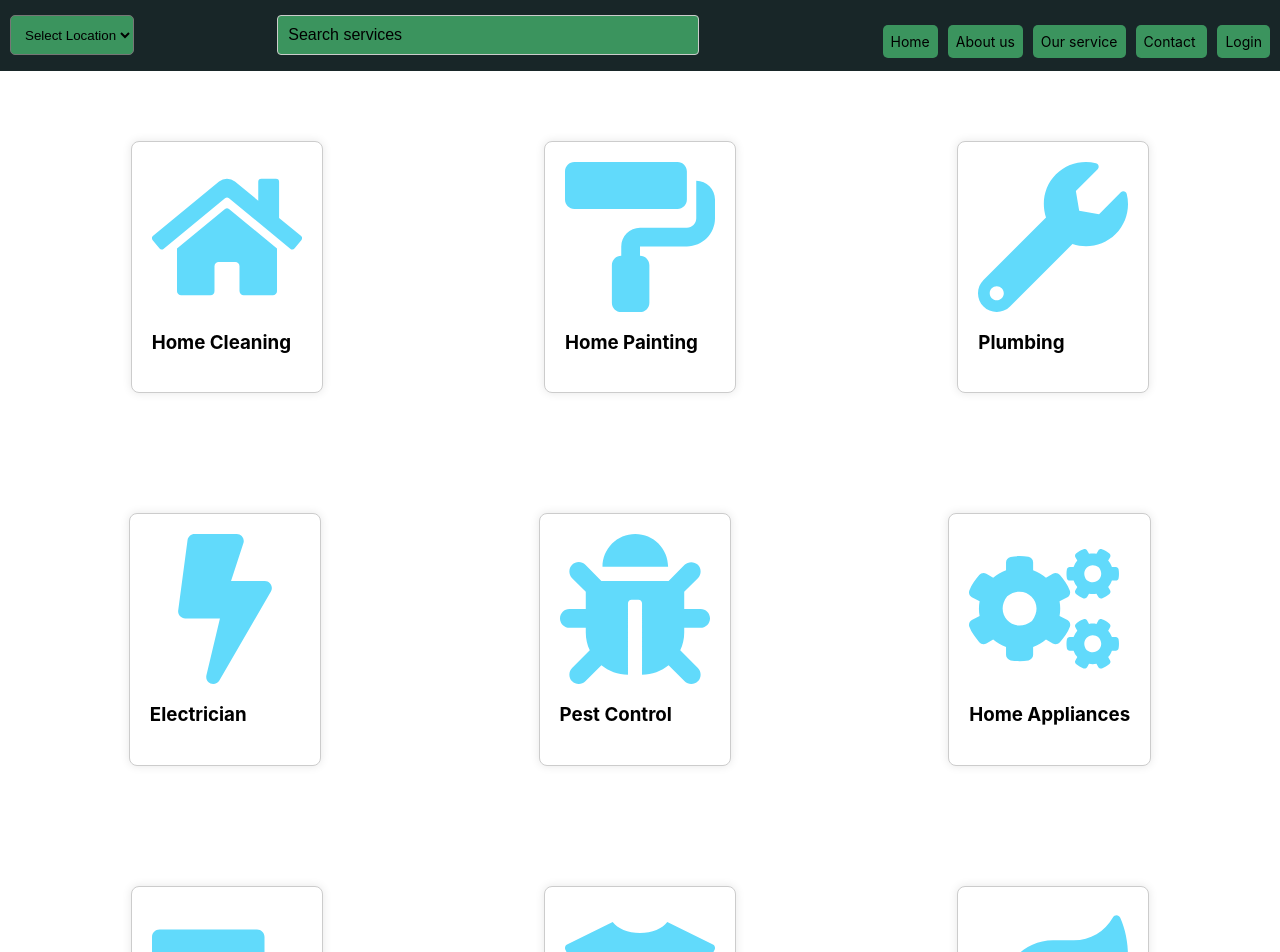
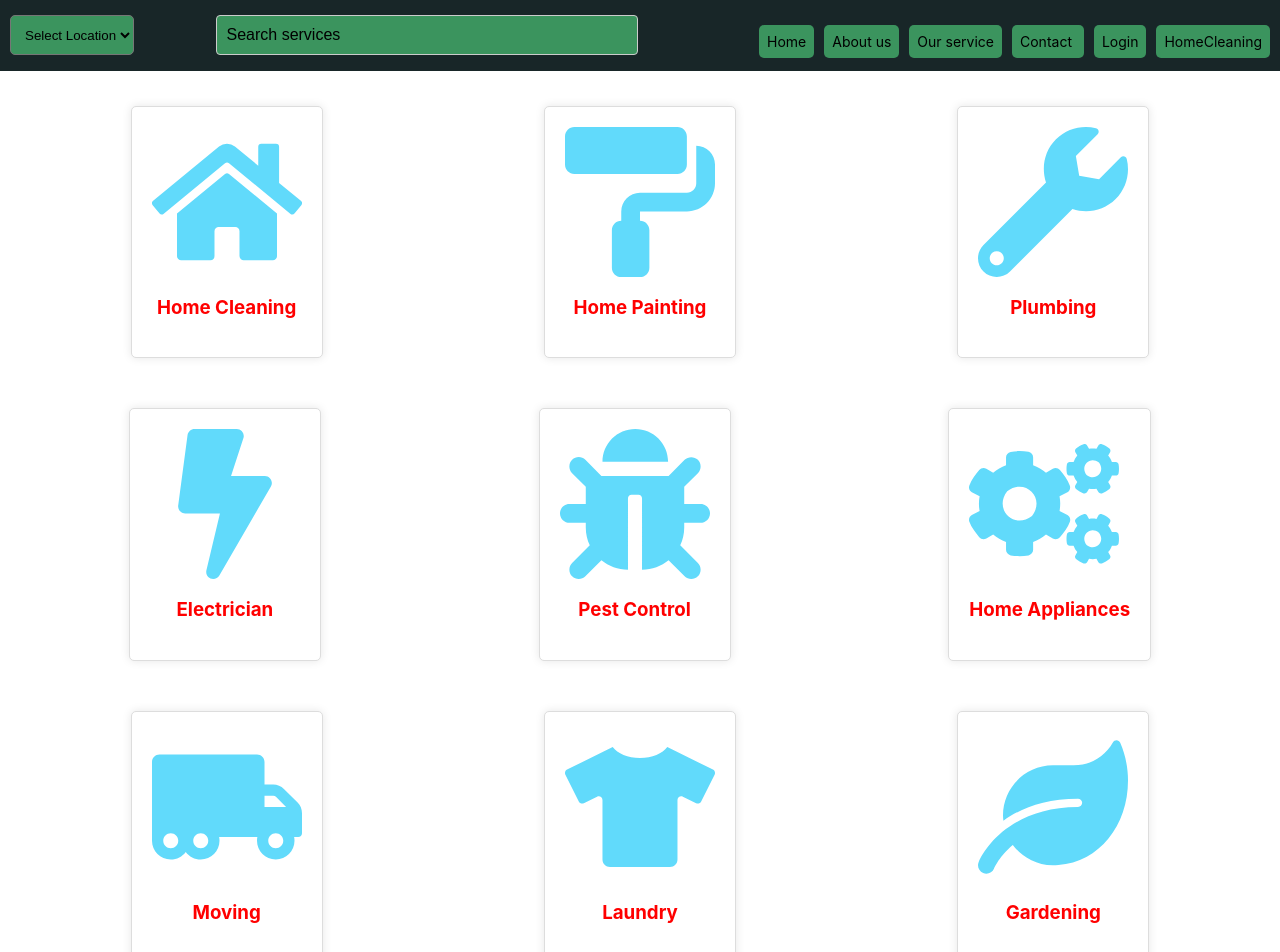
Before and after one commit to Karan5663/Homeseva, a React (Create React App) app: page /Ourservices in a window 1280 px wide. Shown: the top 952 px of the page. Built offline with nearby package versions, Linux system fonts and the light colour scheme.

Commit message:
commit 5
HomeCleaning and its css

```diff
--- a/src/App.js
+++ b/src/App.js
@@ -1,12 +1,12 @@
 import React from "react";
 import {BrowserRouter as Router, Route,Routes} from "react-router-dom";
-//import Home from './Home';
 import Home from './Home';
 import Login from "./Login";
 import Signup from "./Signup";
 import AboutUsPage from "./aboutus";
 import Contact from "./Contact";
 import Ourservices from "./Ourservices";
+import HomeCleaning from "./HomeCleaning";
 const App =() =>{
 
   return(
@@ -19,6 +19,7 @@ const App =() =>{
         <Route path="/aboutus"element={<AboutUsPage/>}/>
         <Route path="/Contact"element={<Contact/>}/>
         <Route path="/Ourservices"element={<Ourservices/>}/>
+        <Route path="/HomeCleaning"element={<HomeCleaning/>}/>
       </Routes>
     </Router>
   );
--- /dev/null
+++ b/src/HomeCleaning.css
@@ -0,0 +1,20 @@
+/* Customize styles as needed */
+.service-container {
+    display: flex;
+    flex-wrap: wrap;
+    justify-content: space-around;
+    margin: 20px;
+  }
+
+  .service-card {
+    text-align: center;
+    margin: 15px;
+    padding: 20px;
+    border: 1px solid #ddd;
+    border-radius: 5px;
+  }
+
+  .icon {
+    font-size: 24px;
+    margin-bottom: 10px;
+  }
--- /dev/null
+++ b/src/HomeCleaning.js
@@ -0,0 +1,40 @@
+import React from 'react';
+import { FaHome } from 'react-icons/fa';
+import { Link } from 'react-router-dom'; // Import Link from react-router-dom
+import Layout from './layout';
+import './HomeCleaning.css';
+
+function HomeCleaning() {
+  return (
+    <Layout>
+      <div className="service-container">
+        <div className="service-card">
+          <FaHome className="icon" />
+          <h3>Home Deep Cleaning</h3>
+        </div>
+
+        <div className="service-card">
+          <FaHome className="icon" />
+          <h3>Bathroom Cleaning</h3>
+        </div>
+
+        <div className="service-card">
+          <FaHome className="icon" />
+          <h3>Kitchen Cleaning</h3>
+        </div>
+
+        <div className="service-card">
+          <FaHome className="icon" />
+          <h3>Window Cleaning</h3>
+        </div>
+
+        <div className="service-card">
+          <FaHome className="icon" />
+          <h3>Exterior Cleaning</h3>
+        </div>
+      </div>
+    </Layout>
+  );
+}
+
+export default HomeCleaning;
--- a/src/Ourservices.js
+++ b/src/Ourservices.js
@@ -1,61 +1,131 @@
+// import React from 'react';
+// import { FaHome, FaPaintRoller, FaWrench, FaBolt, FaBug, FaCogs, FaTruckMoving, FaTshirt, FaLeaf } from 'react-icons/fa';
+// import './Services.css';
+// import Layout from './layout';
+// import { Link } from 'react-router-dom';
+// function Ourservices() {
+//   return (
+//     <Layout>
+//     <div className="services-container1">
+//     <div className="service-card">
+//     <Link> <FaHome className="icon" /></Link>
+//         <h3>Home Cleaning</h3>
+//         <nav>
+//          <ul> <Link to ="/HomeCleaning">"."</Link> </ul>
+//         </nav>
+//       </div>
+
+//       <div className="service-card">
+//       <Link><FaPaintRoller className="icon" /></Link>
+//         <h3>Home Painting</h3>
+//       </div>
+
+//       <div className="service-card">
+//       <Link> <FaWrench className="icon" /></Link>
+//         <h3>Plumbing</h3>
+//       </div>
+//     </div>
+//     <div className="services-container2">
+//       <div className="service-card">
+//       <Link> <FaBolt className="icon" /></Link>
+//         <h3>Electrician</h3>
+//       </div>
+
+//       <div className="service-card">
+//       <Link><FaBug className="icon" /></Link>
+//         <h3>Pest Control</h3>
+//       </div>
+
+//       <div className="service-card">
+//       <Link> <FaCogs className="icon" /></Link>
+//         <h3>Home Appliances</h3>
+//       </div>
+//     </div>
+//     <div className="services-container3">
+//       <div className="service-card">
+//       <Link> <FaTruckMoving className="icon" /></Link>
+//         <h3>Moving</h3>
+//       </div>
+
+//       <div className="service-card">
+//       <Link><FaTshirt className="icon" /></Link>
+//         <h3>Laundry</h3>
+//       </div>
+
+//       <div className="service-card">
+//       <Link> <FaLeaf className="icon" /></Link>
+//         <h3>Gardening</h3>
+//       </div>
+//       </div>
+//     </Layout>
+//   );
+// }
+
+// export default Ourservices;
+
+//*********************** */
+
 import React from 'react';
 import { FaHome, FaPaintRoller, FaWrench, FaBolt, FaBug, FaCogs, FaTruckMoving, FaTshirt, FaLeaf } from 'react-icons/fa';
 import './Services.css';
 import Layout from './layout';
 import { Link } from 'react-router-dom';
+
 function Ourservices() {
   return (
     <Layout>
-    <div className="services-container1">
-    <div className="service-card">
-    <Link> <FaHome className="icon" /></Link>
-        <h3>Home Cleaning</h3>
+      <div className="services-container1">
+        <Link to="/HomeCleaning" className="service-card">
+          <FaHome className="icon" />
+          <h3>Home Cleaning</h3>
+        </Link>
+
+        <Link to="/HomePainting" className="service-card">
+          <FaPaintRoller className="icon" />
+          <h3>Home Painting</h3>
+        </Link>
+
+        <Link to="/Plumbing" className="service-card">
+          <FaWrench className="icon" />
+          <h3>Plumbing</h3>
+        </Link>
       </div>
 
-      <div className="service-card">
-      <Link><FaPaintRoller className="icon" /></Link>
-        <h3>Home Painting</h3>
+      <div className="services-container2">
+        <Link to="/Electrician" className="service-card">
+          <FaBolt className="icon" />
+          <h3>Electrician</h3>
+        </Link>
+
+        <Link to="/PestControl" className="service-card">
+          <FaBug className="icon" />
+          <h3>Pest Control</h3>
+        </Link>
+
+        <Link to="/HomeAppliances" className="service-card">
+          <FaCogs className="icon" />
+          <h3>Home Appliances</h3>
+        </Link>
       </div>
 
-      <div className="service-card">
-      <Link> <FaWrench className="icon" /></Link>
-        <h3>Plumbing</h3>
-      </div>
-    </div>
-    <div className="services-container2">
-      <div className="service-card">
-      <Link> <FaBolt className="icon" /></Link>
-        <h3>Electrician</h3>
-      </div>
+      <div className="services-container3">
+        <Link to="/Moving" className="service-card">
+          <FaTruckMoving className="icon" />
+          <h3>Moving</h3>
+        </Link>
 
-      <div className="service-card">
-      <Link><FaBug className="icon" /></Link>
-        <h3>Pest Control</h3>
-      </div>
+        <Link to="/Laundry" className="service-card">
+          <FaTshirt className="icon" />
+          <h3>Laundry</h3>
+        </Link>
 
-      <div className="service-card">
-      <Link> <FaCogs className="icon" /></Link>
-        <h3>Home Appliances</h3>
-      </div>
-    </div>
-    <div className="services-container3">
-      <div className="service-card">
-      <Link> <FaTruckMoving className="icon" /></Link>
-        <h3>Moving</h3>
-      </div>
-
-      <div className="service-card">
-      <Link><FaTshirt className="icon" /></Link>
-        <h3>Laundry</h3>
-      </div>
-
-      <div className="service-card">
-      <Link> <FaLeaf className="icon" /></Link>
-        <h3>Gardening</h3>
-      </div>
+        <Link to="/Gardening" className="service-card">
+          <FaLeaf className="icon" />
+          <h3>Gardening</h3>
+        </Link>
       </div>
     </Layout>
   );
 }
 
-export default Ourservices;
+export default Ourservices;
--- a/src/navbar.js
+++ b/src/navbar.js
@@ -26,6 +26,7 @@ const Navbar = () => {
             <Link to ="/Ourservices">Our service</Link>
             <Link to ="/Contact">Contact  </Link>
             <Link to ="/Login">Login</Link>
+            <Link to ="/HomeCleaning">HomeCleaning</Link>
             </ul>
         </nav>
 
```
Also changed, not shown: src/Demo.js (deleted).
